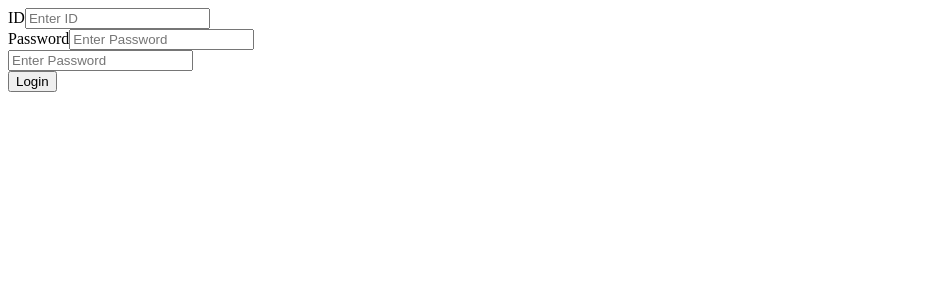
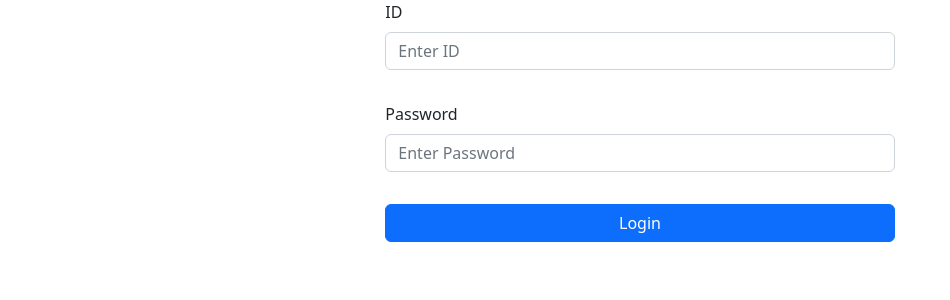
Before and after one commit to lyukidon/chatsample1-react, a React (Create React App) app: page / in a window 1280 px wide. Shown: the top 300 px of the page, without its empty margins (0-950 px from the left). Built offline with nearby package versions, Linux system fonts and the light colour scheme.

Commit message:
add login page

```diff
--- a/src/App.js
+++ b/src/App.js
@@ -1,25 +1,22 @@
 import React, { useState } from "react";
 import FormComponent from "./components/FormComponent";
 
-import { Container, Row, Col } from "react-bootstrap";
+import { Container } from "react-bootstrap";
+import ChatComponent from "./components/ChatComponent";
 
 function App() {
+
     const [user, setUser] = useState({
-        id: null,
-        pw: null,
+        id: "",
+        pw: "",
     });
+
     return (
-        <Container>
-            {user.id && user.pw ? (
-                <Row>
-                    <Col></Col>
-                </Row>
+        <Container className="col-md-5 mx-auto">
+            {user.id.length !== 0 && user.pw.length !== 0 ? (
+                <ChatComponent setUser={setUser} />
             ) : (
-                <Row className="justify-content-md-center">
-                    <Col>
-                        <FormComponent user={user} setUser={setUser} />
-                    </Col>
-                </Row>
+                <FormComponent user={user} setUser={setUser} />
             )}
         </Container>
     );
--- a/src/components/ChatComponent.js
+++ b/src/components/ChatComponent.js
@@ -1,5 +1,19 @@
 import React from "react";
+import { Button, Container } from "react-bootstrap";
 
-export default ()=>{
+export default ({ setUser }) => {
+    const logout = () => {
+        setUser({
+            id: "",
+            pw: "",
+        });
+    };
 
-}
+    return (
+        <Container>
+            <Button variant="outline-danger" onClick={logout}>
+                Log Out
+            </Button>
+        </Container>
+    );
+};
--- a/src/components/FormComponent.js
+++ b/src/components/FormComponent.js
@@ -1,9 +1,9 @@
 import React from "react";
 import { useForm, Controller } from "react-hook-form";
 
-import { Button, Form } from "react-bootstrap";
+import { Button, Form, Stack } from "react-bootstrap";
 
-export default (user, setUser) => {
+export default ({ user, setUser }) => {
     const {
         register,
         handleSubmit,
@@ -15,19 +15,22 @@ export default (user, setUser) => {
         const { id, pw } = data;
         setUser({
             id,
-            pw
-        })
+            pw,
+        });
     };
 
     return (
         <Form onSubmit={handleSubmit(onSubmit)}>
+            <Stack gap={3} >
                 <Form.Group className="mb-3" controlId="formID">
                     <Form.Label>ID</Form.Label>
                     <Controller
                         control={control}
                         name="id"
                         defaultValue=""
-                    render={({ field: { onChange, onBlur, value, ref } }) => (
+                        render={({
+                            field: { onChange, onBlur, value, ref },
+                        }) => (
                             <Form.Control
                                 type="text"
                                 onChange={onChange}
@@ -49,9 +52,11 @@ export default (user, setUser) => {
                         control={control}
                         name="pw"
                         defaultValue=""
-                    render={({ field: { onChange, onBlur, value, ref } }) => (
+                        render={({
+                            field: { onChange, onBlur, value, ref },
+                        }) => (
                             <Form.Control
-                            type="text"
+                                type="password"
                                 onChange={onChange}
                                 value={value}
                                 ref={ref}
@@ -63,10 +68,10 @@ export default (user, setUser) => {
                     <Form.Control.Feedback type="invalid">
                         {errors.pw?.message}
                     </Form.Control.Feedback>
-                <Form.Control type="password" placeholder="Enter Password" />
                 </Form.Group>
 
                 <Button type="submit">Login</Button>
+            </Stack>
         </Form>
     );
-}
+};
--- a/src/index.js
+++ b/src/index.js
@@ -1,6 +1,7 @@
 import React from 'react';
 import ReactDOM from 'react-dom/client';
 import App from './App';
+import 'bootstrap/dist/css/bootstrap.css'
 import reportWebVitals from './reportWebVitals';
 
 const root = ReactDOM.createRoot(document.getElementById('root'));
```
Lines whose indentation alone changed are shown as unchanged.
